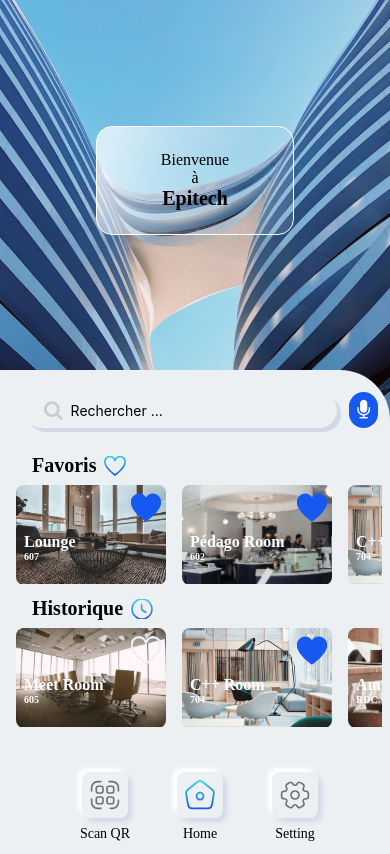
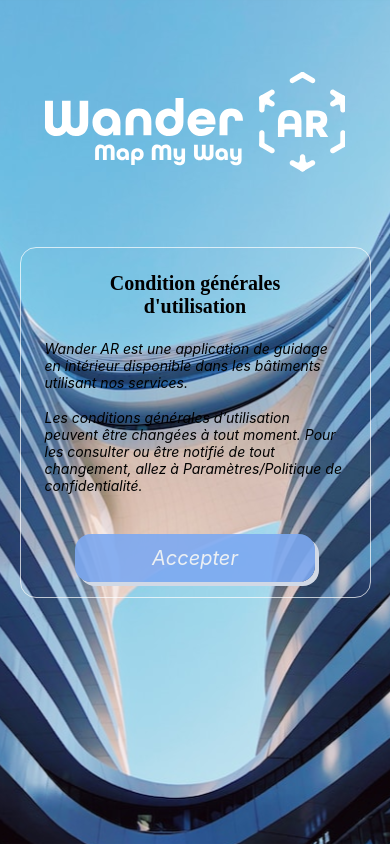
Before and after one commit to WanderAR-app/AppFront, a React Native app: screen /Cgu in a window 390 px wide. Built offline with nearby package versions, Linux system fonts and the light colour scheme.

Commit message:
[UP] style modify

```diff
--- a/App.tsx
+++ b/App.tsx
@@ -11,7 +11,7 @@
   return (
     <NavigationContainer>
       <Stack.Navigator>
-        {/* <Stack.Screen name="Cgu" component={CguPage} options={{ headerShown: false }} /> */}
+        <Stack.Screen name="Cgu" component={CguPage} options={{ headerShown: false }} />
         <Stack.Screen name="Home" component={HomePage} options={{ headerShown: false }} />
       </Stack.Navigator>
     </NavigationContainer>
--- a/src/Components/HelloSquare.style.tsx
+++ b/src/Components/HelloSquare.style.tsx
@@ -14,9 +14,9 @@
     paddingVertical: styleReference.Padding24,
     top: '-28%',
     borderRadius: styleReference.BorderRadius16,
-    backgroundImage: styleReference.ColorBlueGradient,
+    backgroundImage: styleReference.ColorWhite,
     borderWidth: 1,
-    borderColor: styleReference.ColorWhite,
+    borderColor: styleReference.ColorWhiteOpacity,
     justifyContent: 'center',
   },
   text: {
--- a/src/Components/SearchBar.style.tsx
+++ b/src/Components/SearchBar.style.tsx
@@ -35,7 +35,6 @@
     padding: styleReference.Padding8,
     fontFamily: styleReference.FontFamily,
     fontSize:  styleReference.FontSize16,
-    right: 0
   },
 });
 
--- a/src/Components/Style.tsx
+++ b/src/Components/Style.tsx
@@ -3,9 +3,11 @@
     ColorBackground: '#ECF0F3',
     ColorDarkBlue: '#1758F1',
     ColorLightBlue: '#36D8E0',
+    ColorSkyBlue: 'rgba(125, 169, 241, 0.9)',
     ColorBlack: '#1C2323',
     ColorGrey:  '#393B4099',
     ColorWhite: '#FFFFFF',
+    ColorWhiteOpacity: 'rgba(255, 255, 255, 0.6)',
     ColorBlueGradient: 'linear-gradient(112.95deg, rgba(255, 255, 255, 0.7) 10%, rgba(255, 255, 255, 0.1) 70%)',
     BorderRadius4: 4,
     BorderRadius8: 8,
--- a/src/Pages/CguPage.style.tsx
+++ b/src/Pages/CguPage.style.tsx
@@ -22,9 +22,9 @@
     height: 100,
   },
   square: {
-    backgroundImage: styleReference.ColorBlueGradient,
+    backgroundImage: styleReference.ColorWhite,
     borderWidth: 1,
-    borderColor: styleReference.ColorWhite,
+    borderColor: styleReference.ColorBlueGradient,
     width: windowWidth * 0.9,
     aspectRatio: 1,
     justifyContent: 'center',
@@ -63,7 +63,7 @@
     alignItems: 'center',
     marginVertical: styleReference.Margin8,
     marginTop: styleReference.Margin16,
-    backgroundColor: '#7da9f1',
+    backgroundColor: styleReference.ColorSkyBlue,
     shadowColor: styleReference.ColorShadow,
     shadowOffset: styleReference.ShadowDarkOffset,
     ShadowBlur: styleReference.ShadowBlur,
```
